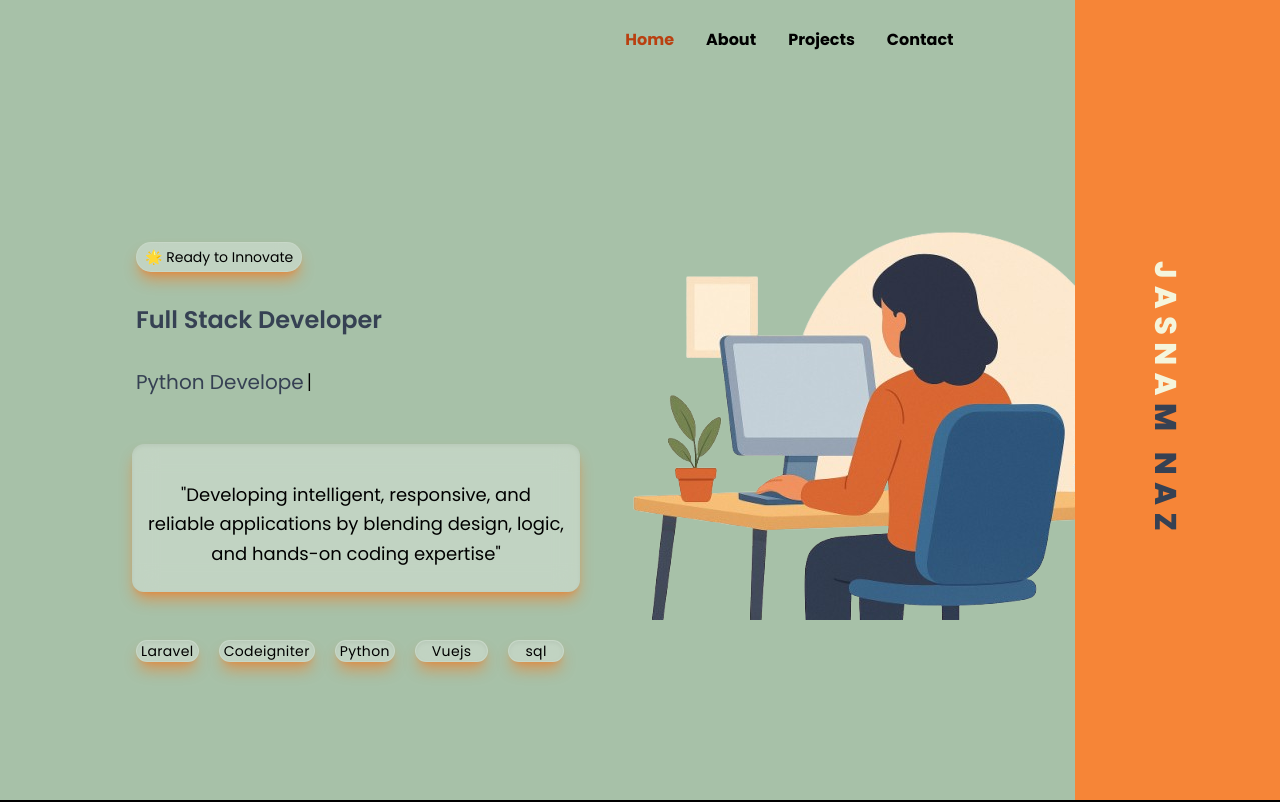
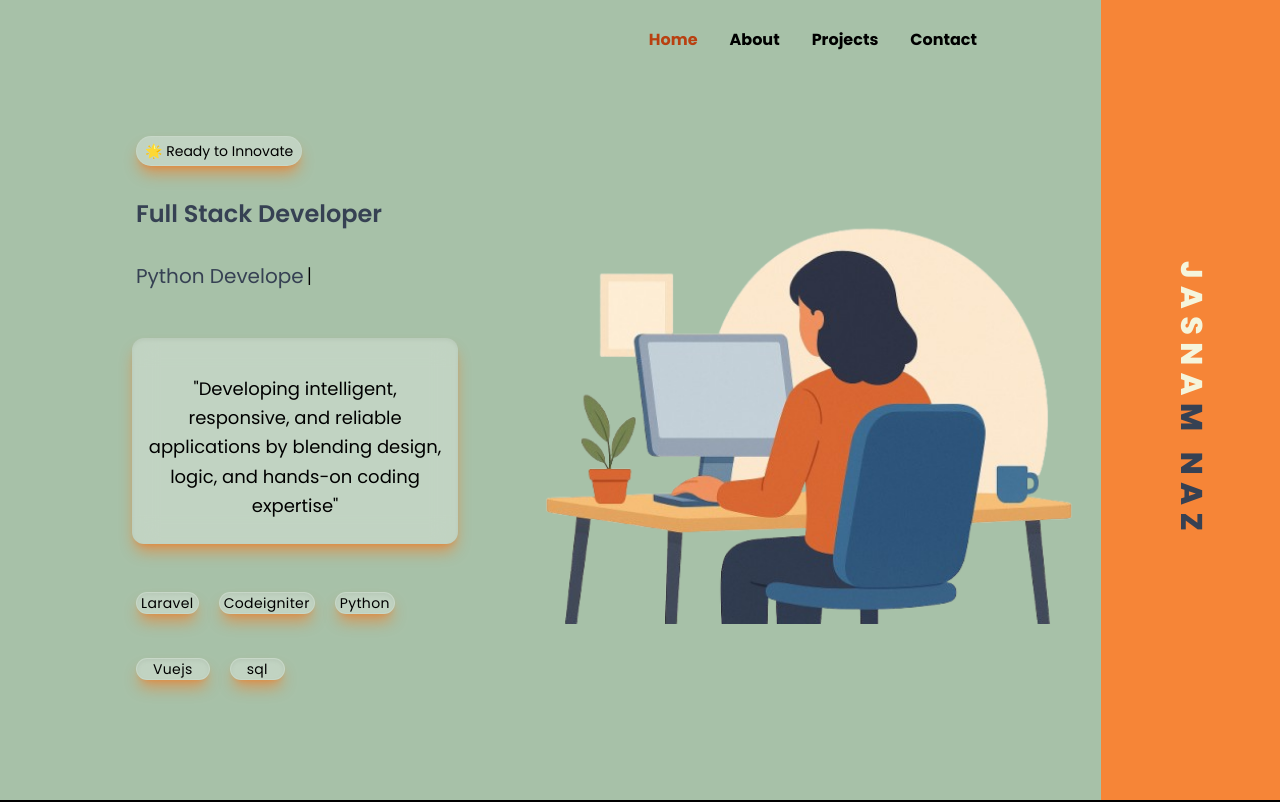
Before and after one commit to jasna18/vue-portfolio, a Vue app in the folder portfolio/: page / in a window 1280 px wide. Shown: the top 802 px of the page. Built offline with nearby package versions, Linux system fonts and the light colour scheme.

Commit message:
hero and header responsive fixed

```diff
--- a/portfolio/src/components/homePage/HeroSection.vue
+++ b/portfolio/src/components/homePage/HeroSection.vue
@@ -6,7 +6,7 @@
       color: darkMode ? 'white' : 'black'
     }"
     class="w-full relative min-h-screen flex flex-col  items-center
-           px-2 py-8 p-4
+           px-2 py-4 p-4
            sm:pr-24  sm:pl-8  /* This was for content box spacing */
            md:px-16  md:gap-2 md:p-0  md:pr-40 md:pl-16/* This was for content box spacing */
            lg:gap-6 lg:flex-row
@@ -14,12 +14,11 @@
            overflow-x-hidden
            h-full min-w-0
           ">
-  <div class="w-full flex flex-col items-start md:flex-row pt-24 md:pt-24 md:mx-4 my-0 md:w-[calc(100vw-30vw)]  ">
+  <div class="w-full flex flex-col items-start md:flex-row  pt-24 md:pt-24 lg:pt-2 md:mx-4 my-0 md:w-[calc(100vw-30vw)]   ">
     <div
           class="
             absolute right-0 inset-y-0  md:min-w-[150px]              /* Positioned at top-right of hero section */
-            <!-- md:h-[calc(100vh-4.5rem)]  -->                           /* 4rem = 64px (h-16) */
-            w-20 sm:w-24 md:w-[18vw]  lg:w-[14vw] xl:w-[16vw]                   /* Use small fixe width on mobilesm */
+            w-20 sm:w-24 md:w-[18vw]  lg:w-[14vw] xl:w-[14vw]                   /* Use small fixe width on mobilesm */
             bg-[#F68537]                                     /* Orange background */
              hidden sm:flex md:flex lg:flex items-center justify-center                       /* Center text visually */
             text-white font-bold uppercase                         /* Text styling: bold */
@@ -94,7 +93,7 @@ md:mr-[2vw]
 
          <!-- button section revised, removed flex-1 to w-full-->
   <!-- <div class="w-full flex flex-row md:flex-row md:items-start gap-5 pl-4 md:pl-0 ml-4 md:ml-2 mt-12 mb-2 md:justify-start justify-center "> -->
-<div class="w-full flex flex-row gap-5 sm:justify-center sm:mt-8 md:flex-row md:items-start md:justify-start md:pl-0 ml-2 md:ml-2 mt-12 mb-2 justify-center md:w-[110%]">
+<div class="w-full flex flex-row gap-5 lg:flex-wrap sm:justify-center sm:mt-8 md:flex-row md:items-start md:justify-start md:pl-0 ml-2 md:ml-2 mt-12 mb-2 justify-center md:w-[110%]">
       <DivComponent text="Laravel" width="px-1" class=""/>
       <DivComponent text="Codeigniter" width="px-1"/>
       <DivComponent text="Python" width="px-1"/>
@@ -105,12 +104,12 @@ md:mr-[2vw]
 </div>
 </div>
       <!-- ref="content" → Vue ref, so you can access this element in your script (maybe for intersection observer to trigger animation). -->
-   <div class="w-full md:flex-row md:w-1/3 lg:w-1/3 xl:w-7/5 flex justify-center min-w-0 sm:mt-8">
+   <div class="w-full md:flex-row md:w-1/3 lg:w-2/3 xl:w-7/5 flex justify-center min-w-0 sm:mt-8 ">
       <img
     ref="content"
     :src="girlSittingImg"
     alt="Typing code illustration"
-    class="w-full max-w-sm md:max-w-none md:w-100 lg:w-[48rem] xl:w-[48rem]
+    class="w-full max-w-sm md:max-w-none md:w-100 lg:w-[30rem] xl:w-[48rem]
            rounded-xl bg-transparent content-wrapper"
     :class="{ 'animate-in': isImageVisible }"
 />
--- a/portfolio/src/components/layout/PageHeader.vue
+++ b/portfolio/src/components/layout/PageHeader.vue
@@ -9,7 +9,7 @@ class="fixed top-0 w-full z-10  transition-colors duration-500"> -->
  :class="headerClass"
  class="fixed top-0 left-0 w-full z-10  transition-colors duration-500
  sm:w-[calc(100vw-6rem)] md:w-[calc(100vw-18vw)] lg:w-[calc(100vw-14vw)]
- xl:w-[calc(100vw-16vw)]">
+ xl:w-[calc(100vw-14vw)] 2xl:w-[calc(100vw-14vw)] ">
 
 <div class="w-full flex justify-between mx-auto z-50 pl-4
               md:w-5/6 md:max-w-7xl
```
